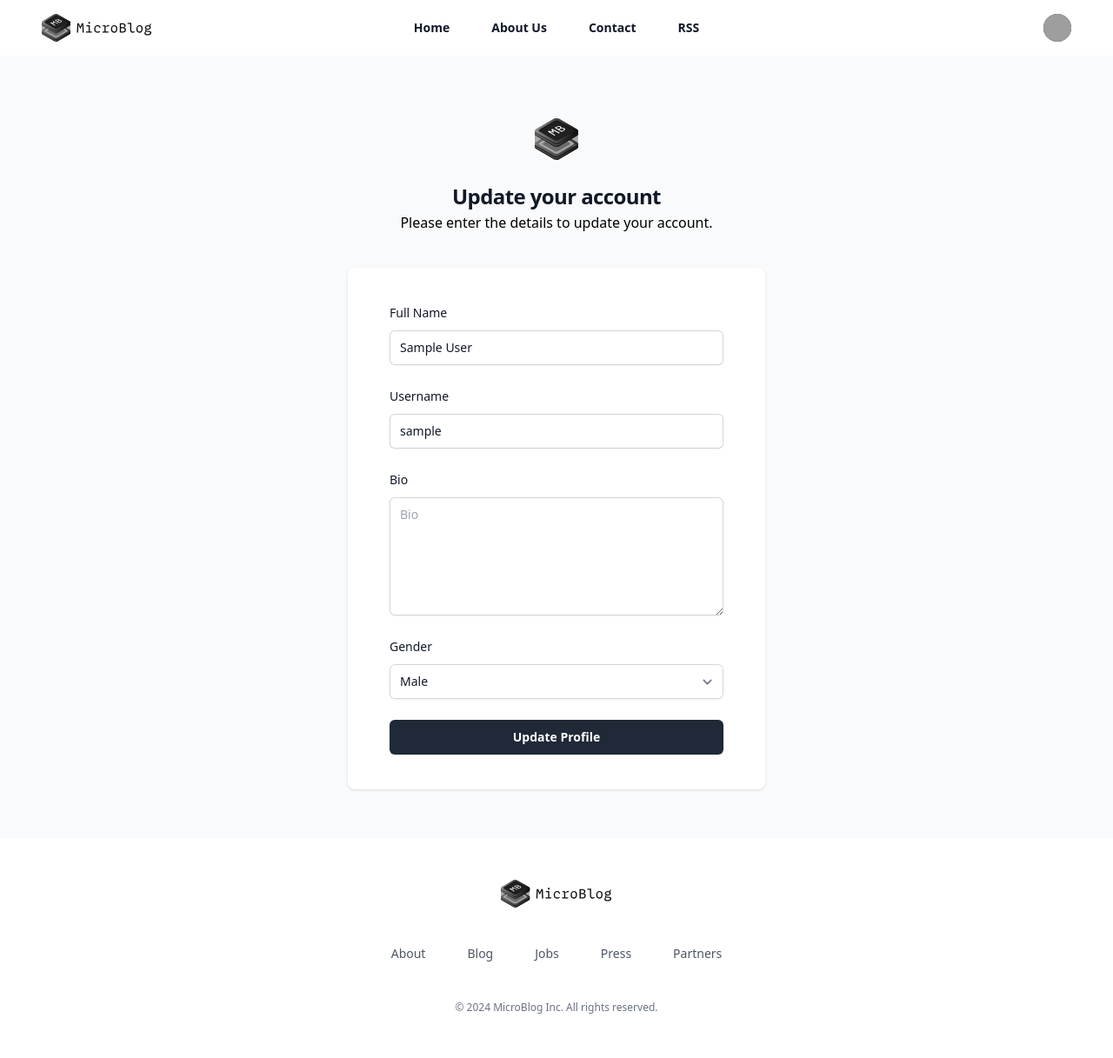
After one commit to anuzpandey/flask-microblog, a Flask app: a page that uses app/templates/base.html in a window 1280 px wide. The commit adds this page. Shown: the whole page at 87% size. Run offline with Flask 3, Linux system fonts and the light colour scheme; the visitor is signed in with stand-in values (Sample User, id 1); data comes from the database, SQL or seed files in the repository; grey boxes are pictures that could not be loaded.

Commit message:
:art: ui-update: profile page update.

```diff
--- a/app/forms.py
+++ b/app/forms.py
@@ -1,9 +1,12 @@
+import sqlalchemy as sa
 from flask_wtf import FlaskForm
 from wtforms import StringField, PasswordField, BooleanField, SubmitField
-from wtforms.validators import DataRequired, Email, EqualTo, ValidationError
-import sqlalchemy as sa
+from wtforms.fields.choices import SelectField
+from wtforms.fields.simple import TextAreaField
+from wtforms.validators import DataRequired, Email, EqualTo, ValidationError, Length
 
 from app import db
+from app.enums.gender_enums import GenderEnum
 from app.models import User
 
 
@@ -30,3 +33,11 @@ class RegistrationForm(FlaskForm):
         user = db.session.scalar(sa.select(User).where(User.email == email.data))
         if user is not None:
             raise ValidationError('Email already exists.')
+
+
+class EditProfileForm(FlaskForm):
+    full_name = StringField('Full Name', validators=[DataRequired()])
+    username = StringField('Username', validators=[DataRequired()])
+    bio = TextAreaField('Bio', validators=[Length(min=0, max=256)])
+    gender = SelectField('Gender', choices=[(GenderEnum.MALE.value, 'Male'), (GenderEnum.FEMALE.value, 'Female')])
+    submit = SubmitField('Update Profile')
--- a/app/models.py
+++ b/app/models.py
@@ -7,10 +7,12 @@ from flask_login import UserMixin
 from werkzeug.security import generate_password_hash, check_password_hash
 
 from app import db, login
+from app.enums.gender_enums import GenderEnum
 
 
 class User(UserMixin, db.Model):
     id: so.Mapped[int] = so.mapped_column(primary_key=True)
+    full_name: so.Mapped[str] = so.mapped_column(sa.String(256), nullable=True)
     username: so.Mapped[str] = so.mapped_column(sa.String(64), index=True, unique=True)
     email: so.Mapped[str] = so.mapped_column(sa.String(120), index=True, unique=True)
     password: so.Mapped[Optional[str]] = so.mapped_column(sa.String(256))
@@ -18,6 +20,7 @@ class User(UserMixin, db.Model):
 
     bio: so.Mapped[Optional[str]] = so.mapped_column(sa.String(256))
     last_seen: so.Mapped[Optional[datetime]] = so.mapped_column(default=lambda: datetime.now(timezone.utc))
+    gender: so.Mapped[Optional[str]] = so.mapped_column(sa.String(16), default=GenderEnum.MALE.value)
 
     created_at: so.Mapped[datetime] = so.mapped_column(index=True, default=lambda: datetime.now(timezone.utc))
     updated_at: so.Mapped[datetime] = so.mapped_column(index=True, default=lambda: datetime.now(timezone.utc), nullable=True)
@@ -32,7 +35,8 @@ class User(UserMixin, db.Model):
         return check_password_hash(self.password, password)
 
     def avatar(self, size=100):
-        return f'https://avatar.iran.liara.run/public/boy?username={self.username}&size={size}'
+        gender = 'boy' if self.gender == GenderEnum.MALE.value else 'girl'
+        return f'https://avatar.iran.liara.run/public/{gender}?username={self.username}'
 
 
 class Post(db.Model):
--- a/app/routes/web.py
+++ b/app/routes/web.py
@@ -1,8 +1,9 @@
-from flask import render_template
-from flask_login import login_required
+from flask import render_template, flash, redirect, url_for, request
+from flask_login import login_required, current_user
 import sqlalchemy as sa
 
 from app import app, db
+from app.forms import EditProfileForm
 from app.models import User
 
 
@@ -23,9 +24,9 @@ def index():
     return render_template('index.html', title='Home', posts=posts)
 
 
-@app.route('/user/<username>')
+@app.route('/user/<username>/profile')
 @login_required
-def user_show(username):
+def user_profile_show(username):
     user = db.first_or_404(sa.select(User).where(User.username == username))
     posts = [
         {'author': user, 'body': 'Beautiful day in Kathmandu!'},
@@ -35,3 +36,26 @@ def user_show(username):
     ]
 
     return render_template('user.html', title='User', user=user, posts=posts)
+
+
+@app.route('/user/<username>/profile/edit', methods=['GET', 'POST'])
+@login_required
+def user_profile_edit(username):
+    form = EditProfileForm()
+    if form.validate_on_submit():
+        current_user.full_name = form.full_name.data
+        current_user.username = form.username.data
+        current_user.bio = form.bio.data
+        current_user.gender = form.gender.data
+        db.session.commit()
+        flash('Profile updated successfully.')
+
+        return redirect(url_for('user_profile_edit', username=current_user.username))
+
+    elif request.method == 'GET':
+        form.full_name.data = current_user.full_name
+        form.username.data = current_user.username
+        form.bio.data = current_user.bio
+        form.gender.data = current_user.gender
+
+    return render_template('edit_user.html', title='Edit Profile', form=form)
--- a/app/templates/base.html
+++ b/app/templates/base.html
@@ -38,7 +38,7 @@
                             >
                                 <span class="sr-only">Open user menu</span>
 
-                                <img class="h-8 w-8 rounded-full" src="{{ current_user.avatar(size=40) }}" alt="User avatar">
+                                <img class="h-8 w-8 rounded-full" src="{{ current_user.avatar() }}" alt="User avatar">
                             </button>
 
                             <div
@@ -47,7 +47,7 @@
                                 role="menu" aria-orientation="vertical" aria-labelledby="user-menu-button"
                                 tabindex="-1"
                             >
-                                <a href="{{ url_for('user_show', username=current_user.username) }}" class="block px-4 py-2 text-sm text-gray-700 hover:bg-gray-100" role="menuitem" tabindex="-1" id="user-menu-item-0">Your Profile</a>
+                                <a href="{{ url_for('user_profile_show', username=current_user.username) }}" class="block px-4 py-2 text-sm text-gray-700 hover:bg-gray-100" role="menuitem" tabindex="-1" id="user-menu-item-0">Your Profile</a>
                                 <a href="#" class="block px-4 py-2 text-sm text-gray-700 hover:bg-gray-100" role="menuitem" tabindex="-1" id="user-menu-item-1">Settings</a>
                                 <a href="{{ url_for('logout') }}" class="block px-4 py-2 text-sm text-gray-700 hover:bg-gray-100" role="menuitem" tabindex="-1" id="user-menu-item-2">Sign out</a>
                             </div>
--- /dev/null
+++ b/app/templates/edit_user.html
@@ -0,0 +1,84 @@
+{% extends "base.html" %}
+
+{% block content %}
+
+    <div class="flex min-h-full flex-col justify-center py-10 sm:px-6 lg:px-8">
+        <div class="sm:mx-auto sm:w-full sm:max-w-md">
+            <img
+                class="mx-auto h-12 w-auto"
+                src="{{ url_for('static', filename='dist/img/logo-mark.svg') }}"
+                alt="Microblog"
+            />
+            <h2 class="mt-6 text-center text-2xl font-bold leading-9 tracking-tight text-gray-900">Update your account</h2>
+            <p class="text-center">Please enter the details to update your account.</p>
+        </div>
+
+        <div class="mt-10 sm:mx-auto sm:w-full sm:max-w-[480px]">
+            <div class="bg-white px-6 py-10 shadow sm:rounded-lg sm:px-12">
+                <form class="space-y-6" action="" method="POST">
+                    {{ form.hidden_tag() }}
+
+                    <div class="!mt-0">
+                        {{ form.full_name.label(class="block text-sm font-medium leading-6 text-gray-900") }}
+                        <div class="mt-2">
+                            {{ form.full_name(
+                                class="block w-full rounded-md border-0 py-2 text-gray-900 shadow-sm ring-1 ring-inset ring-gray-300 placeholder:text-gray-400 focus:ring-1 focus:ring-inset focus:ring-black sm:text-sm sm:leading-6",
+                                size=32,
+                                placeholder="Full Name"
+                            ) }}
+                            {% for error in form.full_name.errors %}
+                                <p class="text-xs text-red-700 mt-1">{{ error }}</p>
+                            {% endfor %}
+                        </div>
+                    </div>
+
+                    <div>
+                        {{ form.username.label(class="block text-sm font-medium leading-6 text-gray-900") }}
+                        <div class="mt-2">
+                            {{ form.username(
+                                class="block w-full rounded-md border-0 py-2 text-gray-900 shadow-sm ring-1 ring-inset ring-gray-300 placeholder:text-gray-400 focus:ring-1 focus:ring-inset focus:ring-black sm:text-sm sm:leading-6",
+                                size=32,
+                                placeholder="Username"
+                            ) }}
+                            {% for error in form.username.errors %}
+                                <p class="text-xs text-red-700 mt-1">{{ error }}</p>
+                            {% endfor %}
+                        </div>
+                    </div>
+
+                    <div>
+                        {{ form.bio.label(class="block text-sm font-medium leading-6 text-gray-900") }}
+                        <div class="mt-2">
+                            {{ form.bio(
+                                class="block w-full rounded-md border-0 py-2 text-gray-900 shadow-sm ring-1 ring-inset ring-gray-300 placeholder:text-gray-400 focus:ring-1 focus:ring-inset focus:ring-black sm:text-sm sm:leading-6",
+                                size=256,
+                                placeholder="Bio",
+                                rows=5
+                            ) }}
+                            {% for error in form.bio.errors %}
+                                <p class="text-xs text-red-700 mt-1">{{ error }}</p>
+                            {% endfor %}
+                        </div>
+                    </div>
+
+                    <div>
+                        {{ form.gender.label(class="block text-sm font-medium leading-6 text-gray-900") }}
+                        <div class="mt-2">
+                            {{ form.gender(
+                                class="block w-full rounded-md border-0 py-2 text-gray-900 shadow-sm ring-1 ring-inset ring-gray-300 placeholder:text-gray-400 focus:ring-1 focus:ring-inset focus:ring-black sm:text-sm sm:leading-6",
+                                placeholder="Gender"
+                            ) }}
+                            {% for error in form.gender.errors %}
+                                <p class="text-xs text-red-700 mt-1">{{ error }}</p>
+                            {% endfor %}
+                        </div>
+                    </div>
+
+                    <div>
+                        {{ form.submit(class="flex w-full justify-center rounded-md bg-gray-800 px-3 py-2 text-sm font-semibold leading-6 text-white shadow-sm hover:bg-black focus-visible:outline focus-visible:outline-2 focus-visible:outline-offset-2 focus-visible:outline-black") }}
+                    </div>
+                </form>
+            </div>
+        </div>
+    </div>
+{% endblock %}
```
Also changed, not shown: app/enums/gender_enums.py (added, +8 -0 lines), app/templates/partials/_post-card.html (+13 -6 lines), app/templates/user.html (+52 -14 lines), migrations/versions/654ef9782dcd_add_full_name_and_gender_in_user_table.py (added, +34 -0 lines), app/static/dist/app.min.css.
